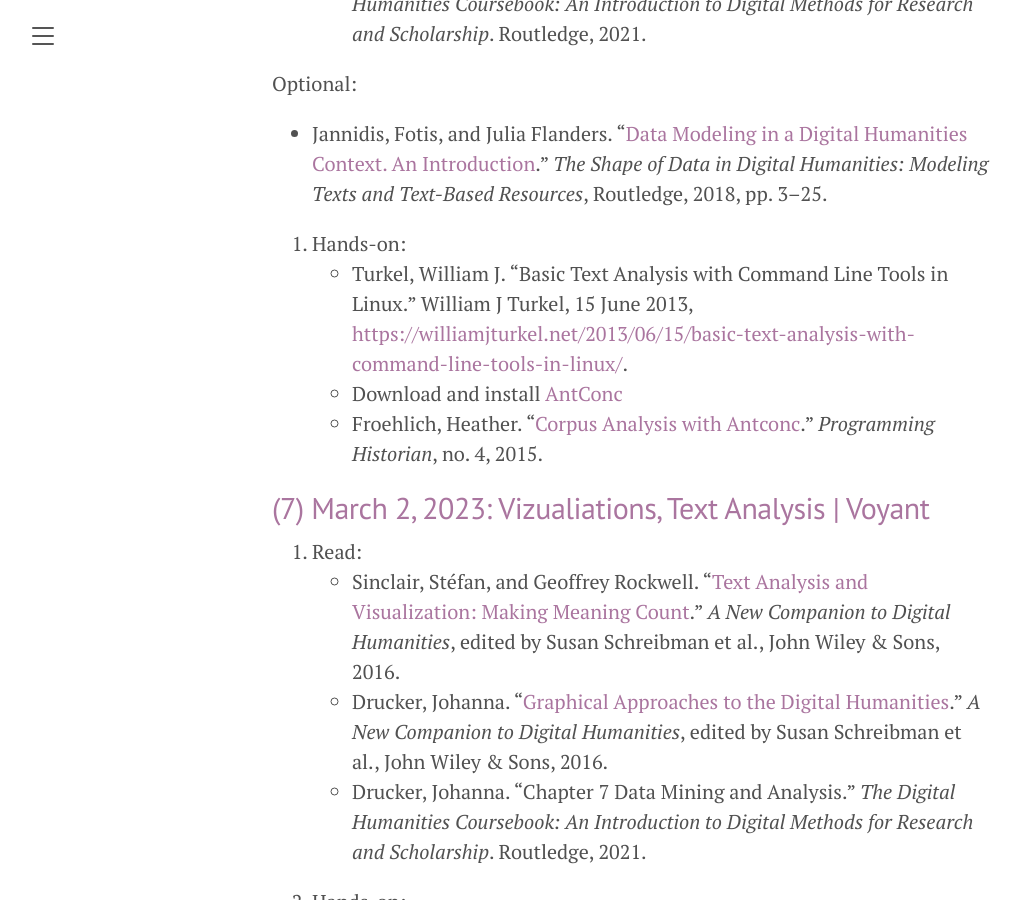
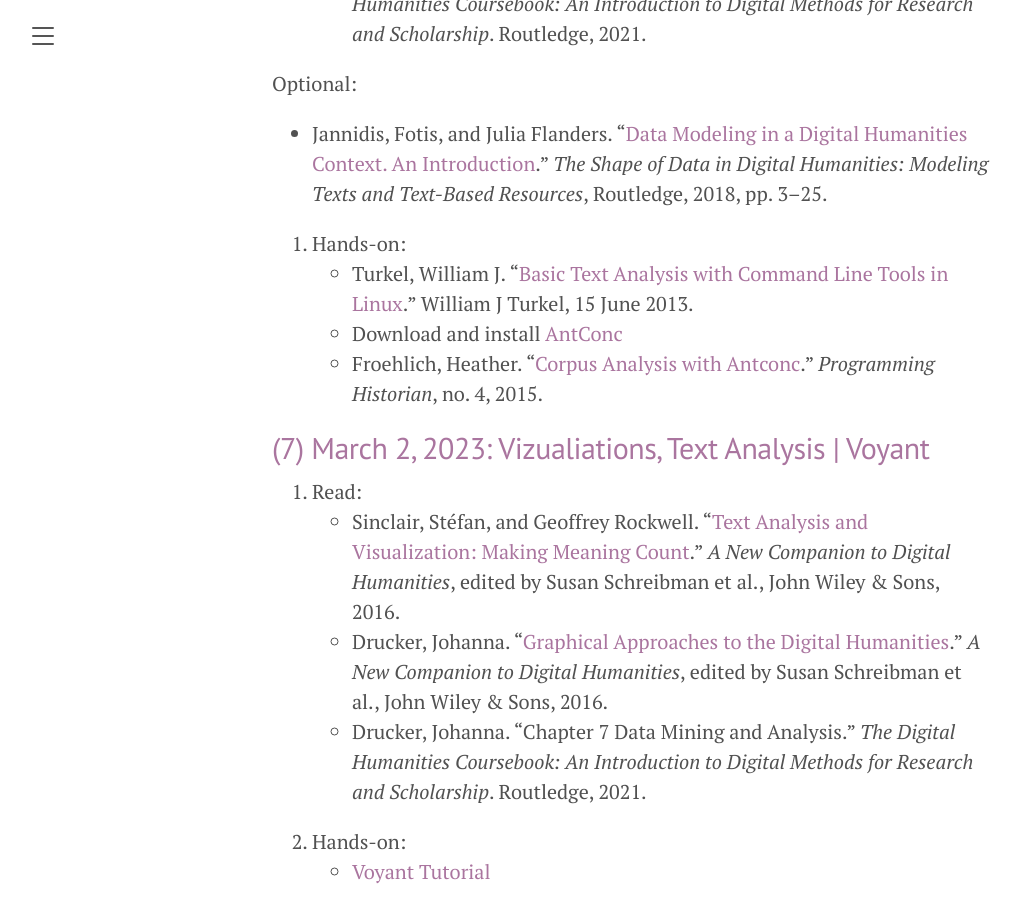
Before and after one commit to susannalles/DHPracticum_Spring23, a Jekyll site: the page built from schedule.md, in a window 1280 px wide and 900 px high, scrolled down 2887 px. Shown: the whole window, without its empty margins (8-1026 px from the left). Built offline with Jekyll 4.4.1, drawn with Linux system fonts in a browser that asks for light colours.

Commit message:
Update schedule.md

```diff
--- a/schedule.md
+++ b/schedule.md
@@ -78,7 +78,7 @@ Optional:
 - Jannidis, Fotis, and Julia Flanders. “[Data Modeling in a Digital Humanities Context. An Introduction](https://doi.org/10.4324/9781315552941).” *The Shape of Data in Digital Humanities: Modeling Texts and Text-Based Resources*, Routledge, 2018, pp. 3–25.
 
 2. Hands-on:
-  - Turkel, William J. “Basic Text Analysis with Command Line Tools in Linux.” William J Turkel, 15 June 2013, <https://williamjturkel.net/2013/06/15/basic-text-analysis-with-command-line-tools-in-linux/>.
+  - Turkel, William J. “[Basic Text Analysis with Command Line Tools in Linux](https://williamjturkel.net/2013/06/15/basic-text-analysis-with-command-line-tools-in-linux/).” William J Turkel, 15 June 2013.
   - Download and install [AntConc](https://www.laurenceanthony.net/software/antconc/)
   - Froehlich, Heather. “[Corpus Analysis with Antconc](https://programminghistorian.org/en/lessons/corpus-analysis-with-antconc).” *Programming Historian*, no. 4, 2015.
 
```
